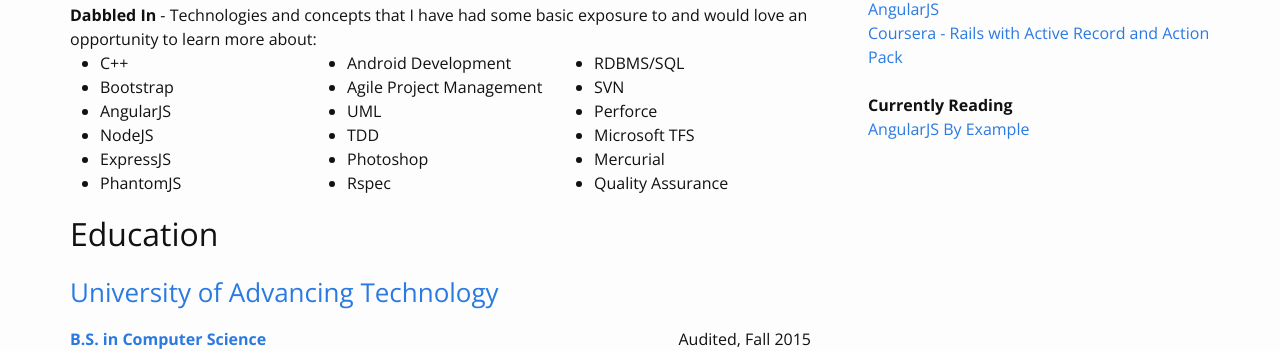
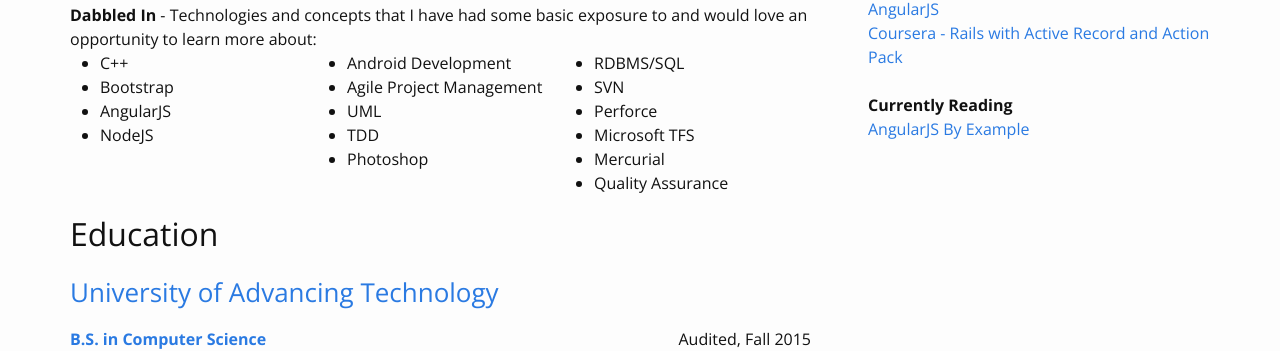
Before and after one commit to TaylorHuston/taylorhuston.github.io, a Jekyll site: the page built from resume.html, in a window 1280 px wide. Shown: the part 383-734 px from the top of the page. Built offline with Jekyll 4.4.1, drawn with Linux system fonts in a browser that asks for light colours; some web fonts are replaced.

Commit message:
Update Reumse

```diff
--- a/resume.html
+++ b/resume.html
@@ -40,8 +40,6 @@
       <li>Bootstrap</li>
       <li>AngularJS</li>
       <li>NodeJS</li>
-      <li>ExpressJS</li>
-      <li>PhantomJS</li>
     </ul>
     <ul>
       <li>Android Development</li>
@@ -49,7 +47,6 @@
       <li>UML</li>
       <li>TDD</li>
       <li>Photoshop</li>
-      <li>Rspec</li>
     </ul>
     <ul>
       <li>RDBMS/SQL</li>
```
